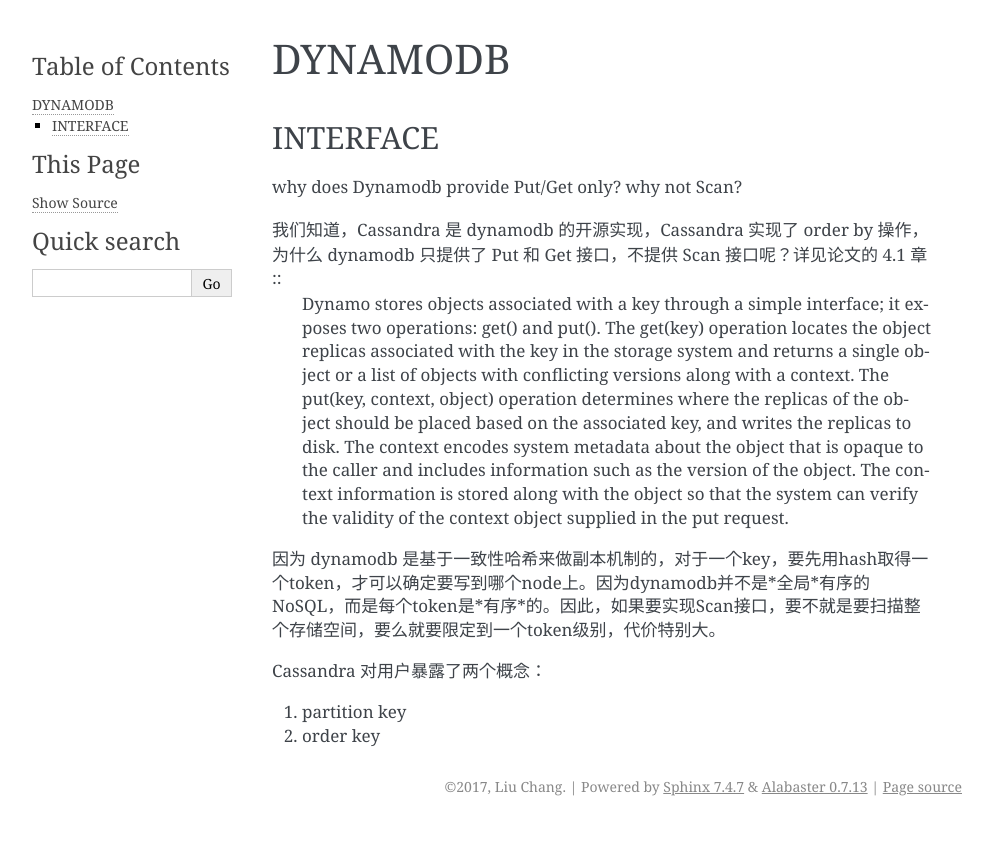
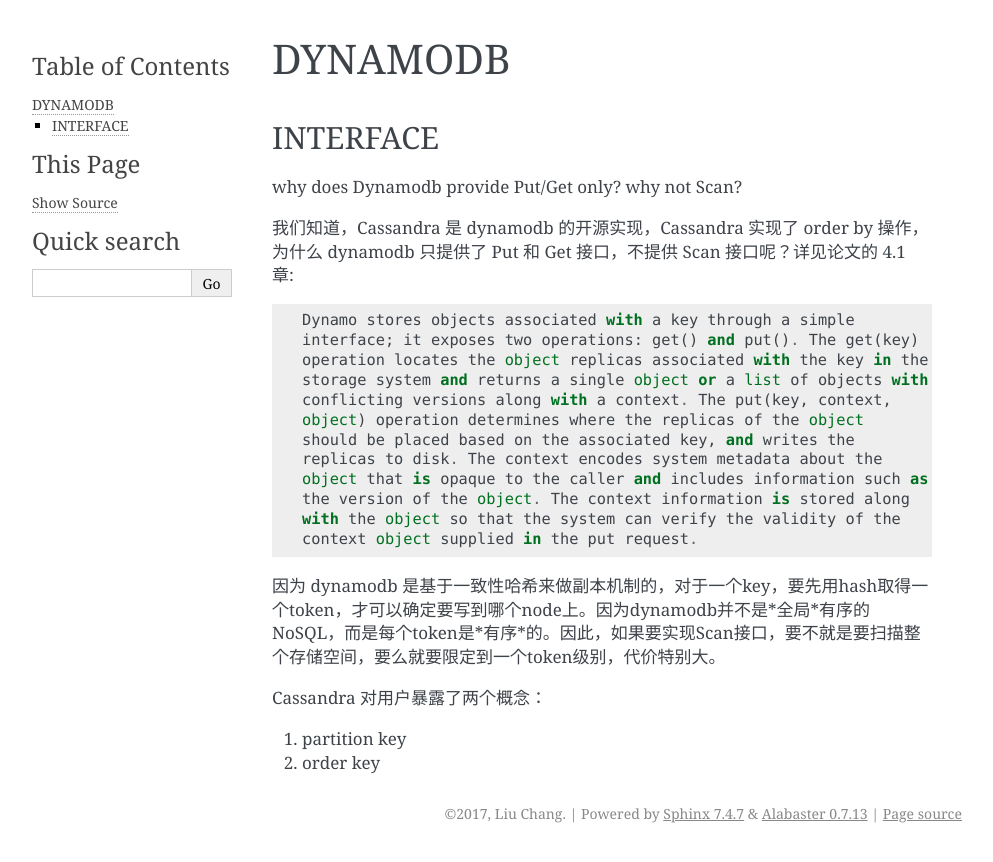
Before and after one commit to Liuchang0812/Paper, a Sphinx documentation site: the page built from source/NoSQL/Dynamodb.rst, in a window 1280 px wide. Shown: the top 862 px of the page, without its empty margins (148-1141 px from the left). Built offline with Sphinx 7.4.7, drawn with Linux system fonts in a browser that asks for light colours.

Commit message:
Update Dynamodb.rst

```diff
--- a/source/NoSQL/Dynamodb.rst
+++ b/source/NoSQL/Dynamodb.rst
@@ -7,7 +7,10 @@
 
 why does Dynamodb provide Put/Get only? why not Scan?
 
-我们知道，Cassandra 是 dynamodb 的开源实现，Cassandra 实现了 order by 操作，为什么 dynamodb 只提供了 Put 和 Get 接口，不提供 Scan 接口呢？详见论文的 4.1 章 ::
+我们知道，Cassandra 是 dynamodb 的开源实现，Cassandra 实现了 order by 操作，为什么 dynamodb 只提供了 Put 和 Get 接口，不提供 Scan 接口呢？详见论文的 4.1 章:
+
+.. code::
+
   Dynamo stores objects associated with a key through a simple
   interface; it exposes two operations: get() and put(). The get(key)
   operation locates the object replicas associated with the key in the
```
